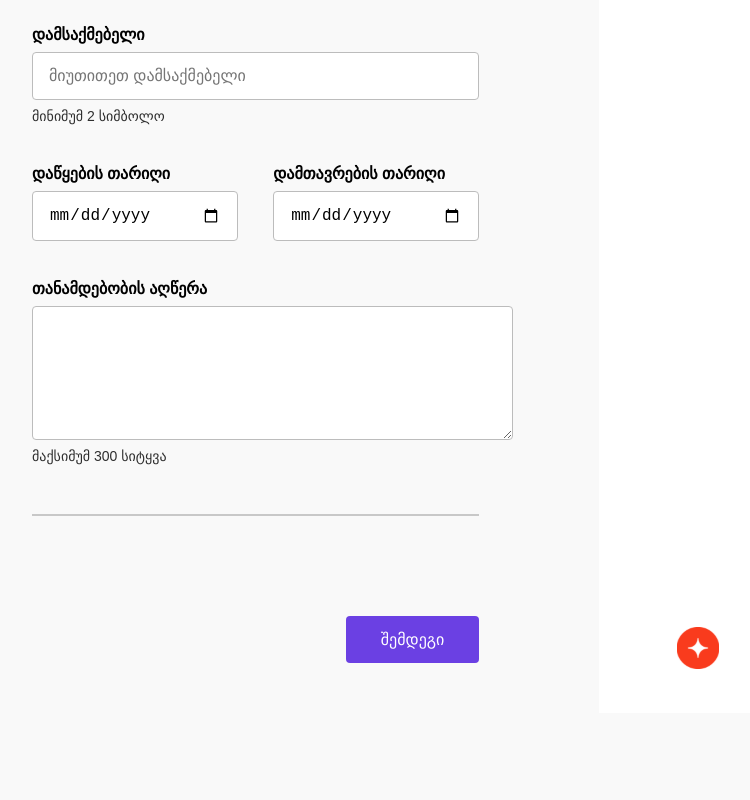
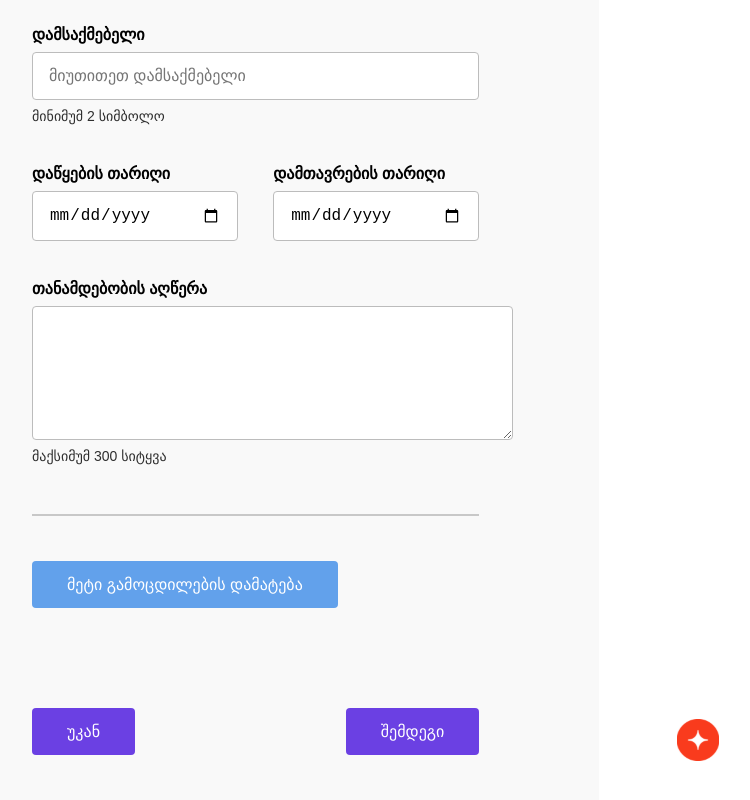
Before and after one commit to GhostHunter78/redberry-cv-generator, a React (Vite) app: page /experience in a window 1280 px wide. Shown: the part 238-1038 px from the top of the page, without its empty margins (88-838 px from the left). Before the commit the page ends 951 px from the top, so only its background shows below. Built offline with nearby package versions, Linux system fonts and the light colour scheme.

Commit message:
feat: addd navigation and add more experience btns

```diff
--- a/src/App.tsx
+++ b/src/App.tsx
@@ -4,6 +4,7 @@ import Home from "./pages/Home";
 import PersonalInfo from "./pages/PersonalInfo";
 import Experience from "./pages/Experience";
 import { FormDataProvider } from "./Context/FormDataContext";
+import Education from "./pages/Education";
 
 function App() {
   return (
@@ -14,6 +15,7 @@ function App() {
           <Route path="/home" element={<Home />} />
           <Route path="/personal-info" element={<PersonalInfo />} />
           <Route path="/experience" element={<Experience />} />
+          <Route path="/education" element={<Education />} />
         </Routes>
       </FormDataProvider>
     </>
--- a/src/Context/FormDataContext.tsx
+++ b/src/Context/FormDataContext.tsx
@@ -31,17 +31,21 @@ const FormDataContext = createContext<FormData | undefined>(undefined);
 
 export const FormDataProvider = ({ children }: { children: ReactNode }) => {
   const [formData, setFormData] = useState<InitialFormData>({
-    position: localStorage.getItem("position") || "",
-    employer: localStorage.getItem("employer") || "",
-    startDate: localStorage.getItem("startDate") || "",
-    finishDate: localStorage.getItem("finishDate") || "",
-    jobDescription: localStorage.getItem("jobDescription") || "",
     name: localStorage.getItem("name") || "",
     surname: localStorage.getItem("surname") || "",
     email: localStorage.getItem("email") || "",
     phone: localStorage.getItem("phone") || "",
     aboutInfo: localStorage.getItem("aboutInfo") || "",
     uploadedImgUrl: localStorage.getItem("uploadedImgUrl") || "",
+    // experiences: [
+    //   {
+    position: localStorage.getItem("position") || "",
+    employer: localStorage.getItem("employer") || "",
+    startDate: localStorage.getItem("startDate") || "",
+    finishDate: localStorage.getItem("finishDate") || "",
+    jobDescription: localStorage.getItem("jobDescription") || "",
+    //   },
+    // ],
   });
 
   // Update localStorage whenever formData changes
--- a/src/global-styles/GlobalStyles.tsx
+++ b/src/global-styles/GlobalStyles.tsx
@@ -99,6 +99,14 @@ export const GeneralButton = styled.button<GeneralButtonProps>`
   }
 `;
 
+export const NavigationBtnsDiv = styled.div`
+  width: 100%;
+  display: flex;
+  align-items: center;
+  justify-content: space-between;
+  margin-top: 100px;
+`;
+
 export const NextPageBtnDiv = styled.div`
   width: 100%;
   display: flex;
--- /dev/null
+++ b/src/pages/Education.tsx
@@ -0,0 +1,5 @@
+function Education() {
+  return <div>Education Page</div>;
+}
+
+export default Education;
--- a/src/pages/Experience.tsx
+++ b/src/pages/Experience.tsx
@@ -4,7 +4,7 @@ import {
   DatesForm,
   GeneralButton,
   InputDiv,
-  NextPageBtnDiv,
+  NavigationBtnsDiv,
   SectionLine,
   StyledHint,
   StyledInput,
@@ -15,6 +15,7 @@ import GobackButton from "../components/GobackButton";
 import CvComponent from "../components/CvComponent";
 import { Link } from "react-router-dom";
 import { useFormData } from "../Context/FormDataContext";
+import { useEffect } from "react";
 
 function Experience() {
   const {
@@ -36,6 +37,10 @@ function Experience() {
       [name]: value,
     }));
   };
+
+  useEffect(() => {
+    window.scrollTo(0, 0);
+  }, []);
 
   return (
     <Container>
@@ -91,17 +96,27 @@ function Experience() {
           </DatesForm>
           <div className="flex-col mt-30 w-full">
             <StyledLabel>თანამდებობის აღწერა</StyledLabel>
-            <TextArea name="jobDescription" value={jobDescription} />
+            <TextArea
+              name="jobDescription"
+              value={jobDescription}
+              onChange={handleChange}
+            />
             <StyledHint style={{ marginTop: "8px" }}>
               მაქსიმუმ 300 სიტყვა
             </StyledHint>
           </div>
           <SectionLine style={{ marginTop: "50px" }} />
-          <NextPageBtnDiv>
-            <Link to={"/experience"}>
+          <GeneralButton style={{ marginTop: "45px" }} buttonBgColor="#62a1eb">
+            მეტი გამოცდილების დამატება
+          </GeneralButton>
+          <NavigationBtnsDiv>
+            <Link to={"/personal-info"}>
+              <GeneralButton buttonBgColor="#6b40e3">უკან</GeneralButton>
+            </Link>
+            <Link to={"/education"}>
               <GeneralButton buttonBgColor="#6b40e3">შემდეგი</GeneralButton>
             </Link>
-          </NextPageBtnDiv>
+          </NavigationBtnsDiv>
         </Content>
       </LeftSideDiv>
       <CvComponent uploadedImgUrl={uploadedImgUrl} />
--- a/src/pages/PersonalInfo.tsx
+++ b/src/pages/PersonalInfo.tsx
@@ -16,10 +16,11 @@ import {
 import GobackButton from "../components/GobackButton";
 import { useEffect, useRef, useState } from "react";
 import CvComponent from "../components/CvComponent";
-import { Link } from "react-router-dom";
+import { Link, useLocation } from "react-router-dom";
 import { useFormData } from "../Context/FormDataContext";
 
 function PersonalInfo() {
+  const location = useLocation();
   const fileInputRef = useRef<HTMLInputElement | null>(null);
   const [uploadedImgUrl, setUploadedImgUrl] = useState<string | null>(null);
 
@@ -60,6 +61,10 @@ function PersonalInfo() {
       setUploadedImgUrl(savedImgUrl);
     }
   }, []);
+
+  useEffect(() => {
+    window.scrollTo(0, 0);
+  }, [location.pathname]);
 
   return (
     <Container>
```
